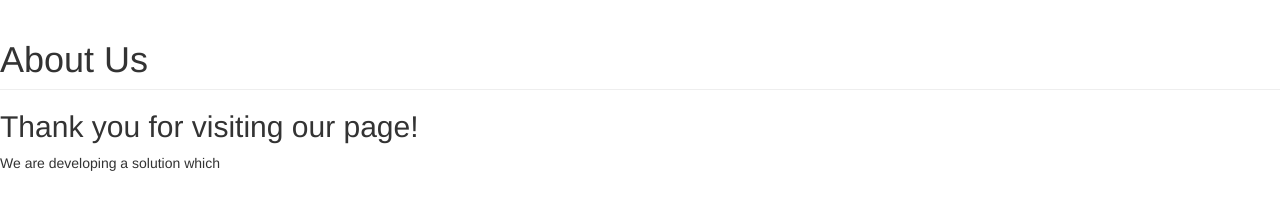
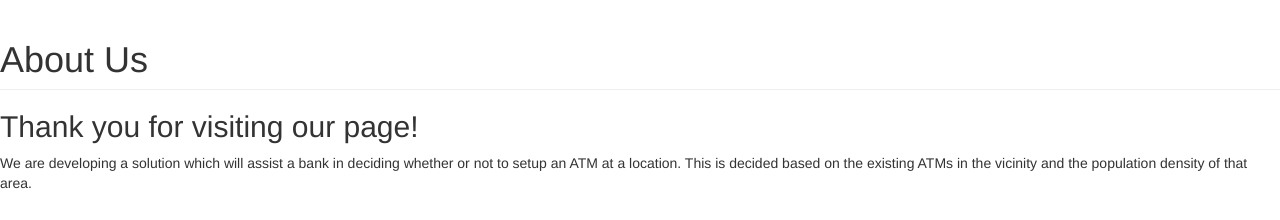
Before and after one commit to maheshmasale/HackncApp, a website: page views/about.html in a window 1280 px wide. Shown: the top 220 px of the page. Drawn offline with nearby package versions, Linux system fonts and the light colour scheme.

Commit message:
Minor changes

```diff
--- a/views/about.html
+++ b/views/about.html
@@ -13,7 +13,7 @@
     <h1 class="page-header">About Us
     </h1>
     <h2>Thank you for visiting our page!</h2>
-    <p>We are developing a solution which  </p>
+    <p>We are developing a solution which will assist a bank in deciding whether or not to setup an ATM at a location. This is decided based on the existing ATMs in the vicinity and the population density of that area.</p>
   </div>
 </div>
 
```
Also changed, not shown: 1 other file.
